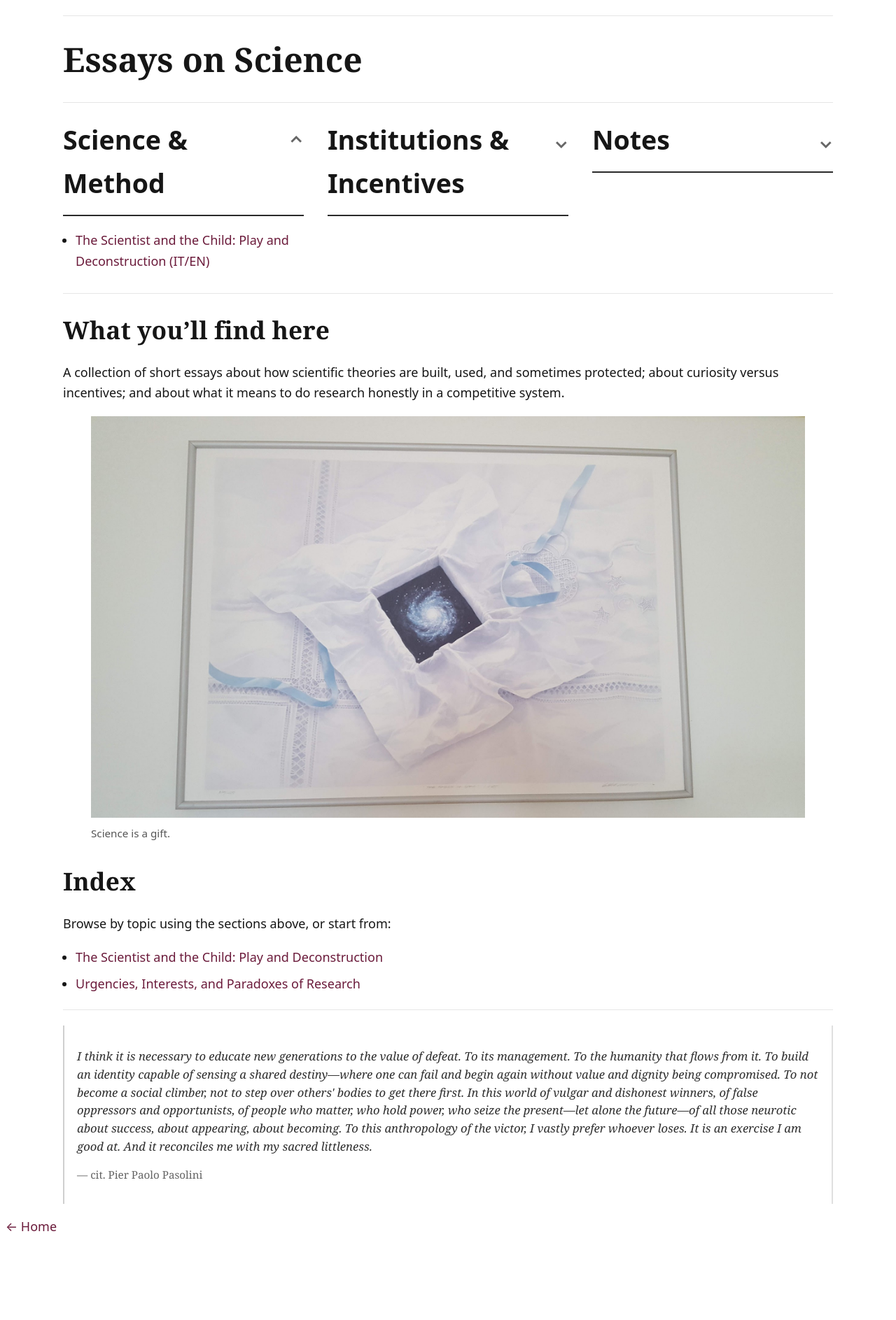
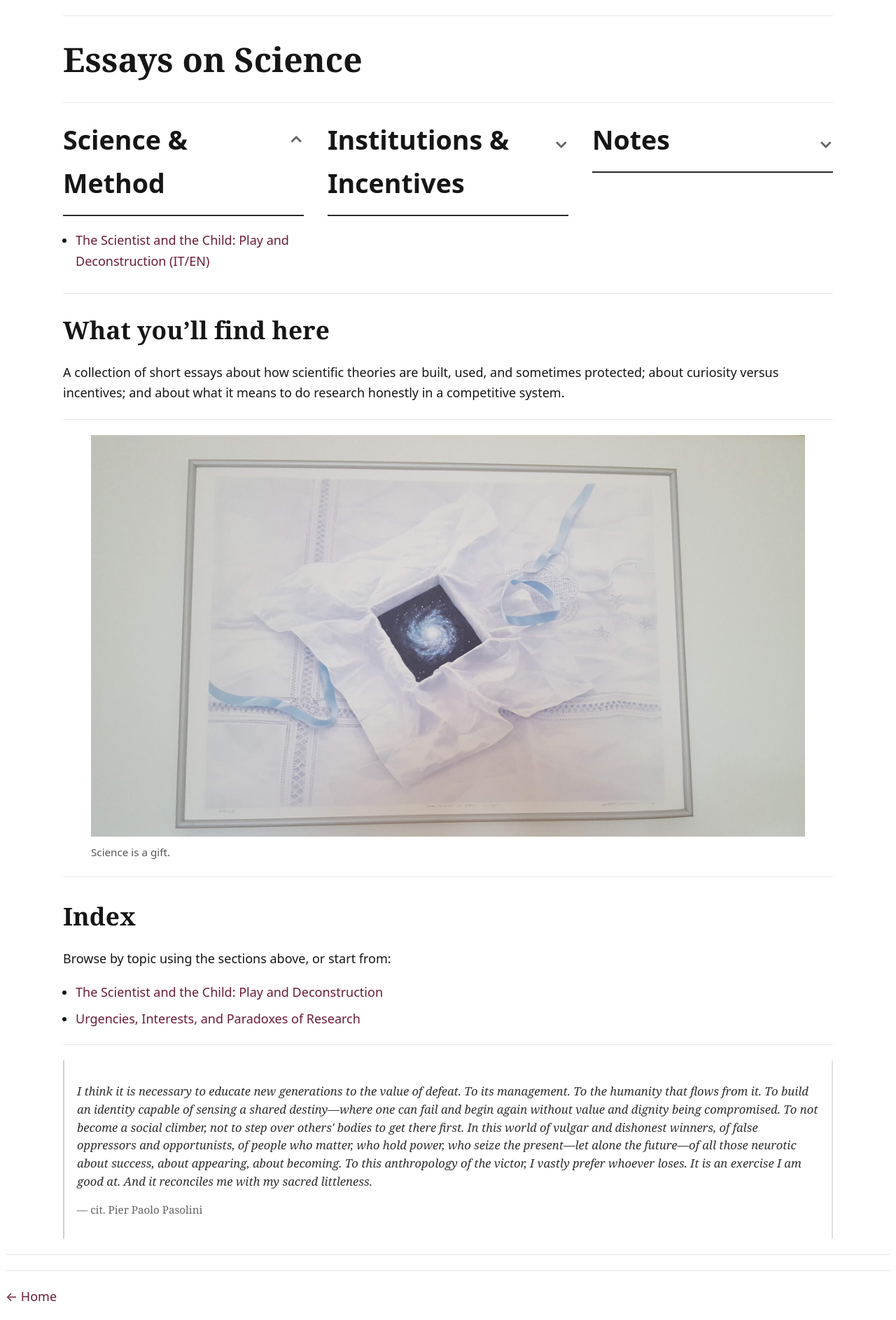
Before and after one commit to ldicairano/website, a Jekyll site: the page essays-on-science/index.html, which Jekyll copies as it is, in a window 1280 px wide. Shown: the whole page at 70% size. Built offline with Jekyll 4.4.1, drawn with Linux system fonts in a browser that asks for light colours; before the commit the page ends 1787 px from its top, so only the background shows below that.

Commit message:
Update site

```diff
--- a/essays-on-science/index.html
+++ b/essays-on-science/index.html
@@ -77,12 +77,15 @@
           A collection of short essays about how scientific theories are built, used, and sometimes protected;
           about curiosity versus incentives; and about what it means to do research honestly in a competitive system.
         </p>
+<div class="sep"></div>
 
         <!-- IMMAGINE IN MEZZO -->
         <figure class="figure essay-figure">
           <img src="assets/img/essays.jpg" alt="Essays on Science" loading="lazy">
           <figcaption>Science is a gift.</figcaption>
         </figure>
+
+<div class="sep"></div>
 
         <h2 class="h2" style="margin-top:26px;">Index</h2>
         <p>Browse by topic using the sections above, or start from:</p>
@@ -113,6 +116,8 @@
     </section>
 
   </main>
+<div class="sep"></div>
+<div class="sep"></div>
 
   <p><a class="navlink" href="../">← Home</a></p>
 </body>
```
